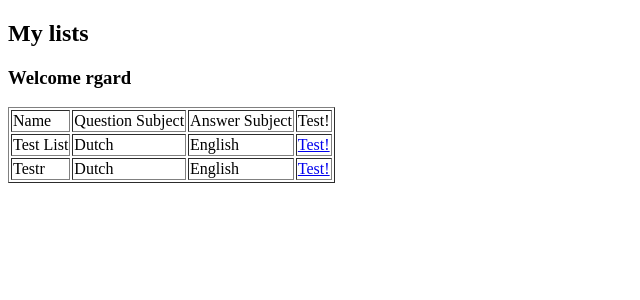
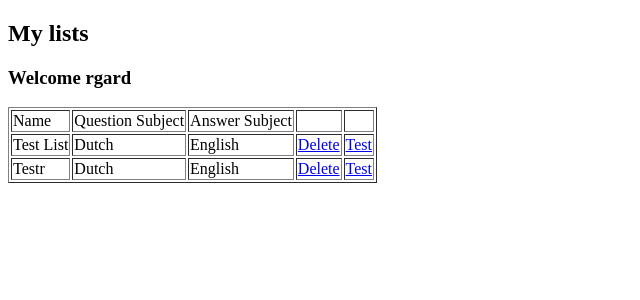
Before and after one commit to RafayelGardishyan/Schoolar, a Django app: page /app/lists/ in a window 1280 px wide. Shown: the part 98-398 px from the top of the page, without its empty margins (0-640 px from the left). Run offline with Django 3.2, Linux system fonts and the light colour scheme; a user stored in the database is signed in; data comes from the database, SQL or seed files in the repository.

Commit message:
Some simple changes

```diff
--- a/templates/app/lists.html
+++ b/templates/app/lists.html
@@ -11,14 +11,16 @@
   <td>Name</td>
   <td>Question Subject</td>
   <td>Answer Subject</td>
-  <td>Test!</td>
+  <td></td>
+  <td></td>
 </tr>
 {% for list in lists %}
 <tr>
   <td>{{ list.name }}</td>
   <td>{{ list.question_subject }}</td>
   <td>{{ list.answer_subject }}</td>
-  <td><a href="/app/test/{{ list.get_test }}">Test!</a></td>
+  <td><a href="/app/delete/{{ list.get_test }}">Delete</a></td>
+  <td><a href="/app/test/{{ list.get_test }}">Test</a></td>
 </tr>
 {% endfor %}
 </table>
```
